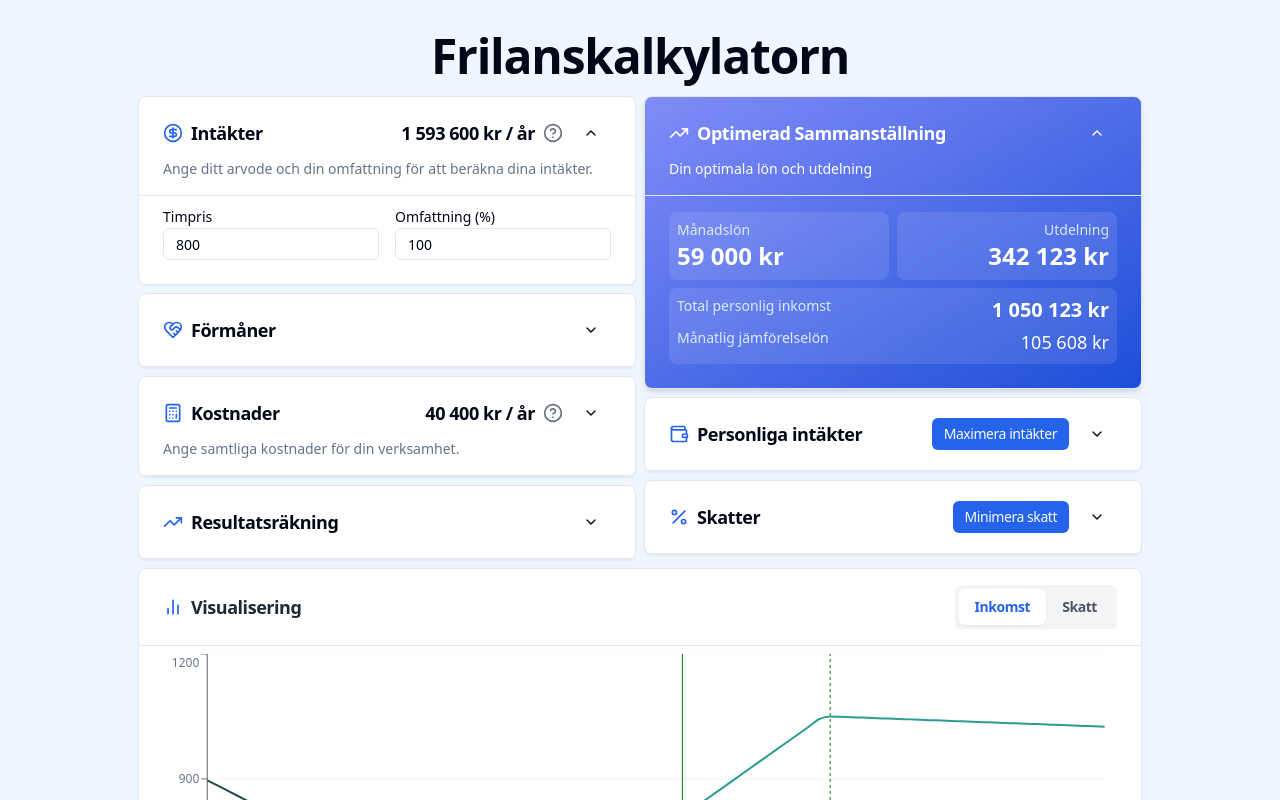
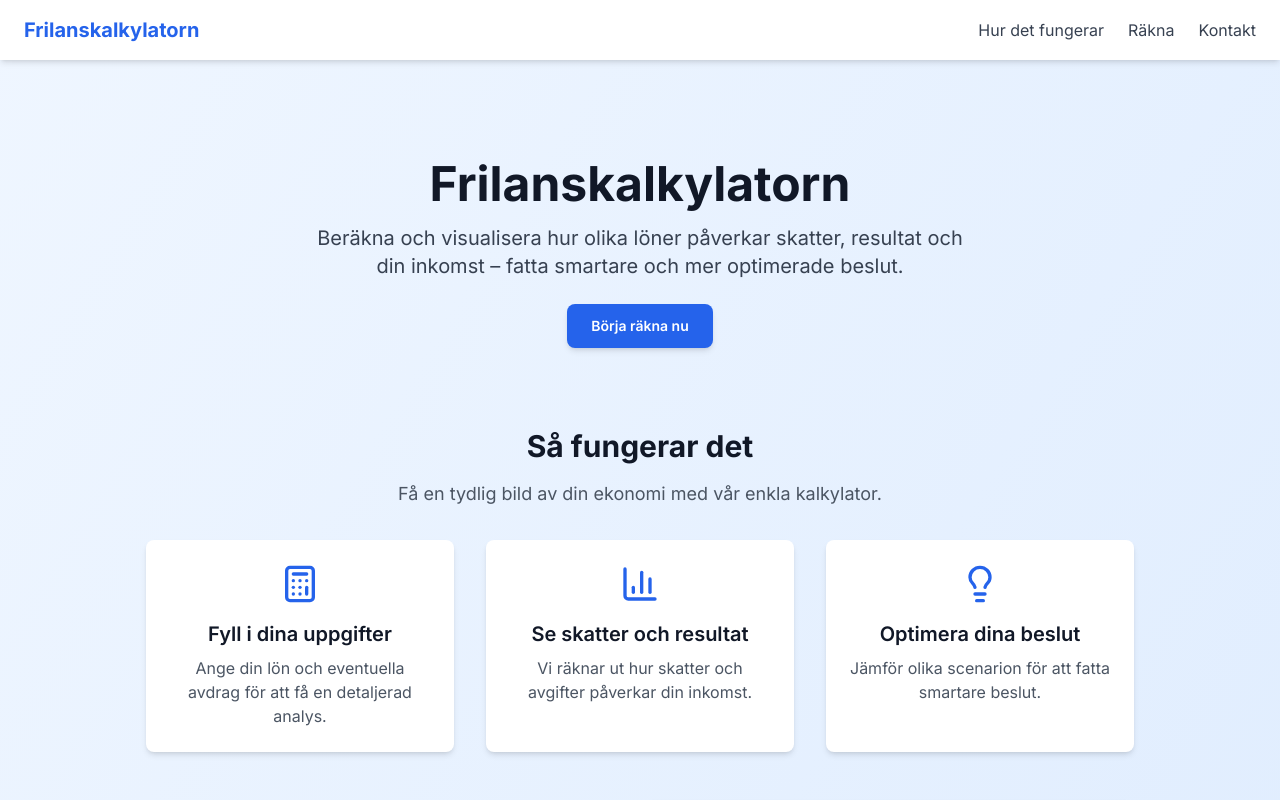
Before and after one commit to joacimastrom/frilans, a React (Vite) app: page / in a window 1280 px wide. Shown: the top 800 px of the page. Built offline with nearby package versions, Linux system fonts and the light colour scheme.

Commit message:
Add hero and howitworks

```diff
--- a/package.json
+++ b/package.json
@@ -10,6 +10,7 @@
     "preview": "vite preview"
   },
   "dependencies": {
+    "@fontsource/inter": "^5.2.5",
     "@radix-ui/react-checkbox": "^1.1.3",
     "@radix-ui/react-label": "^2.1.1",
     "@radix-ui/react-popover": "^1.1.4",
--- a/src/App.tsx
+++ b/src/App.tsx
@@ -1,16 +1,52 @@
+import "@fontsource/inter"; // Defaults to weight 400
+import "@fontsource/inter/600.css"; // Import specific weights if needed
+import "@fontsource/inter/700.css"; // Bold
 import { QueryClient, QueryClientProvider } from "@tanstack/react-query";
 import Form from "./components/Form/Form";
+import Hero from "./components/Hero";
+import HowItWorks from "./components/HowItWorks";
 
 const queryClient = new QueryClient();
 
 function App() {
   return (
     <QueryClientProvider client={queryClient}>
-      <main className="flex flex-col items-center min-h-screen py-8 bg-blue-50">
-        <div className="max-w-[1020px] px-2">
-          <Form />
-        </div>
-      </main>
+      <div className="bg-gradient-to-br from-blue-50 to-blue-100">
+        <nav className="fixed top-0 left-0 w-full bg-white shadow-md py-4 px-6 flex justify-between items-center z-50">
+          <div className="text-xl font-bold text-blue-600">
+            Frilanskalkylatorn
+          </div>
+          <ul className="flex space-x-6 text-gray-700">
+            <li>
+              <a href="#features" className="hover:text-blue-600">
+                Hur det fungerar
+              </a>
+            </li>
+            <li>
+              <a href="#calculator" className="hover:text-blue-600">
+                Räkna
+              </a>
+            </li>
+            <li>
+              <a href="#contact" className="hover:text-blue-600">
+                Kontakt
+              </a>
+            </li>
+          </ul>
+        </nav>
+        <main className="flex flex-col items-center min-h-screen py-8 ">
+          <div className="max-w-[1020px] px-4">
+            <Hero />
+            <HowItWorks />
+            <Form />
+          </div>
+        </main>
+        <footer className="bg-gray-900 text-white text-center py-6 mt-12">
+          <p className="text-sm">
+            © 2024 Frilanskalkylatorn. Alla rättigheter förbehållna.
+          </p>
+        </footer>
+      </div>
     </QueryClientProvider>
   );
 }
--- a/src/components/Form/Form.tsx
+++ b/src/components/Form/Form.tsx
@@ -170,9 +170,6 @@ const Form = () => {
 
   return (
     <div>
-      <h1 className="scroll-m-20 text-center text-4xl font-extrabold tracking-tight lg:text-5xl mb-4">
-        Frilanskalkylatorn
-      </h1>
       <div className="grid grid-cols-1 md:grid-cols-2 gap-2">
         <div className="flex flex-col">
           <div className="space-y-2">
--- /dev/null
+++ b/src/components/Hero.tsx
@@ -0,0 +1,23 @@
+import { Button } from "./ui/button";
+
+const Hero = () => {
+  return (
+    <header className="relative flex flex-col items-center justify-center text-center py-8 px-6 mt-24">
+      <h1 className="text-4xl font-bold text-gray-900 md:text-5xl">
+        Frilanskalkylatorn
+      </h1>
+      <p className="mt-4 text-lg md:text-xl text-gray-700 max-w-2xl">
+        Beräkna och visualisera hur olika löner påverkar skatter, resultat och
+        din inkomst – fatta smartare och mer optimerade beslut.
+      </p>
+      <Button
+        size="lg"
+        className="mt-6 px-6 py-3 bg-blue-600 hover:bg-blue-700 text-white font-semibold rounded-lg shadow-md"
+      >
+        Börja räkna nu
+      </Button>
+    </header>
+  );
+};
+
+export default Hero;
--- /dev/null
+++ b/src/components/HowItWorks.tsx
@@ -0,0 +1,50 @@
+import { BarChart3, Calculator, Lightbulb } from "lucide-react";
+
+const HowItWorks = () => {
+  const steps = [
+    {
+      icon: <Calculator className="text-blue-600 w-10 h-10" />,
+      title: "Fyll i dina uppgifter",
+      description:
+        "Ange din lön och eventuella avdrag för att få en detaljerad analys.",
+    },
+    {
+      icon: <BarChart3 className="text-blue-600 w-10 h-10" />,
+      title: "Se skatter och resultat",
+      description:
+        "Vi räknar ut hur skatter och avgifter påverkar din inkomst.",
+    },
+    {
+      icon: <Lightbulb className="text-blue-600 w-10 h-10" />,
+      title: "Optimera dina beslut",
+      description: "Jämför olika scenarion för att fatta smartare beslut.",
+    },
+  ];
+
+  return (
+    <section id="how-it-works" className="py-12">
+      <div className="max-w-4xl mx-auto text-center">
+        <h2 className="text-3xl font-bold text-gray-900">Så fungerar det</h2>
+        <p className="mt-4 text-gray-600 text-lg">
+          Få en tydlig bild av din ekonomi med vår enkla kalkylator.
+        </p>
+      </div>
+      <div className="mt-8 grid gap-8 md:grid-cols-3 max-w-5xl mx-auto">
+        {steps.map((step, index) => (
+          <div
+            key={index}
+            className="group bg-white p-6 rounded-lg shadow-md hover:shadow-lg transition flex flex-col items-center text-center"
+          >
+            <div className="mb-4">{step.icon}</div>
+            <h3 className="text-xl font-semibold text-gray-900">
+              {step.title}
+            </h3>
+            <p className="mt-2 text-gray-600">{step.description}</p>
+          </div>
+        ))}
+      </div>
+    </section>
+  );
+};
+
+export default HowItWorks;
--- a/tailwind.config.ts
+++ b/tailwind.config.ts
@@ -1,5 +1,5 @@
+import type { Config } from "tailwindcss";
 import tailwindAnimate from "tailwindcss-animate";
-import type { Config } from "tailwindcss";
 
 const config: Config = {
   darkMode: ["class"],
@@ -13,6 +13,9 @@ const config: Config = {
       },
     },
     extend: {
+      fontFamily: {
+        sans: ["Inter", "sans-serif"],
+      },
       colors: {
         border: "hsl(var(--border))",
         input: "hsl(var(--input))",
```
Also changed, not shown: 1 other file (tests, documents, lock files or other folders).
